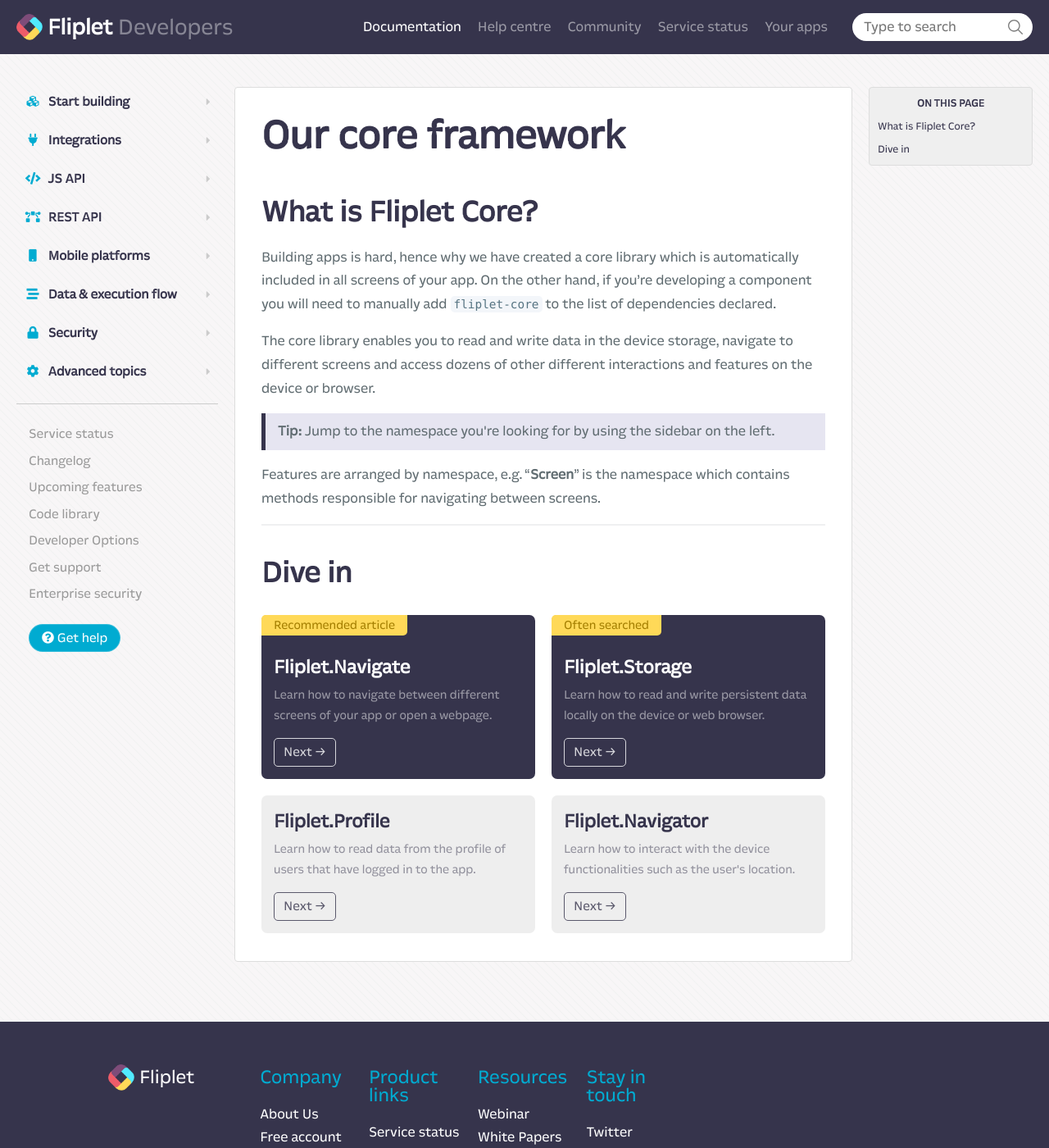
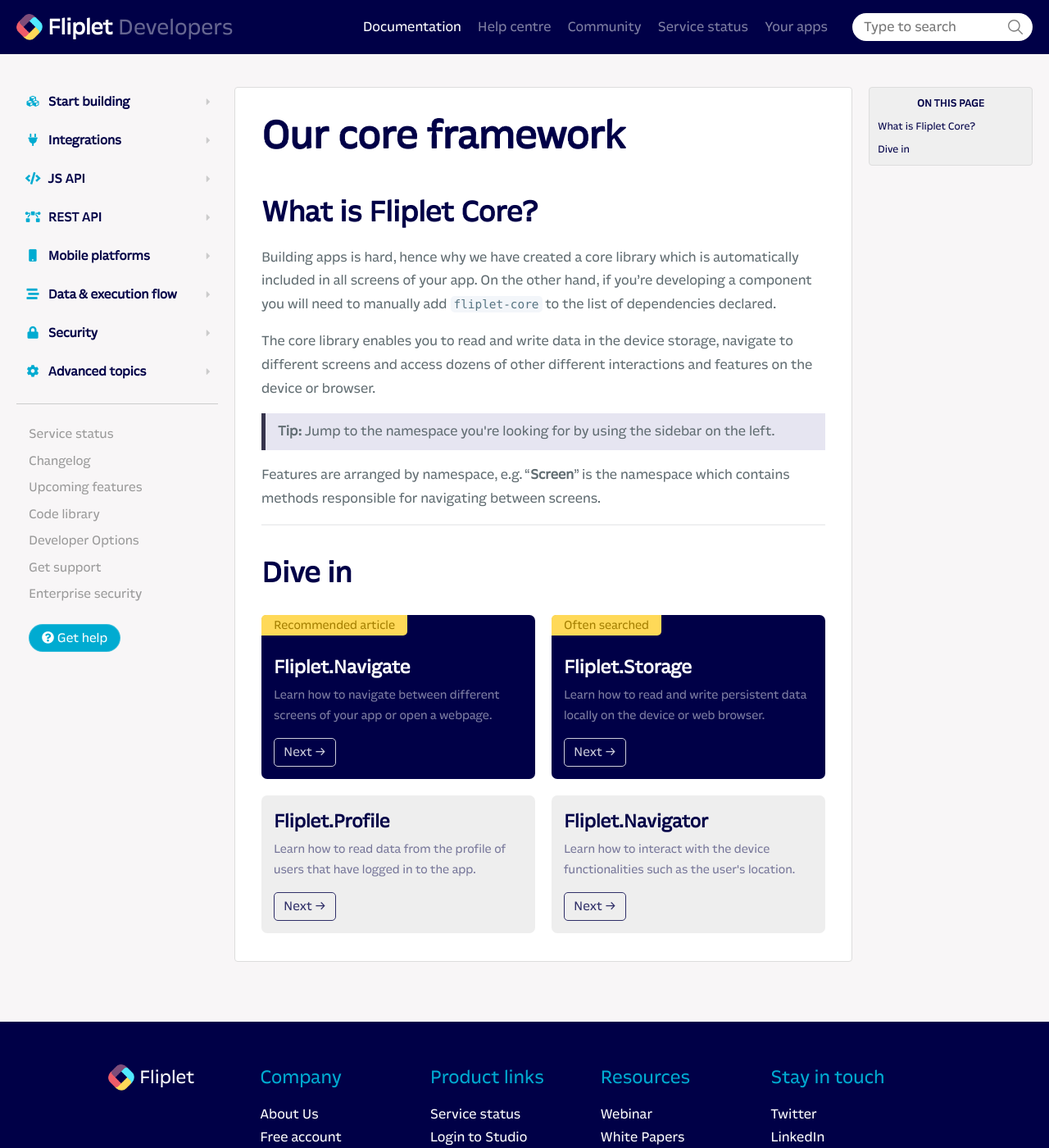
Before and after one commit to Fliplet/fliplet-cli, a Jekyll site: the page built from docs/API/core/overview.md, in a window 1280 px wide and 1400 px high. Shown: the whole window at 82% size. Built offline with Jekyll 4.4.1, drawn with Linux system fonts in a browser that asks for light colours; nearby versions of some CDN libraries; our own code applies the rules of GitHub Pages for plain Markdown files; library files that are not in the unit come from our copies; comment, search, counter and statistics services are not loaded; a style sheet for code colours, icons or effects is not loaded.

Commit message:
css updates

```diff
--- a/docs/assets/css/style.scss
+++ b/docs/assets/css/style.scss
@@ -4,7 +4,7 @@
 @import "./vendor.theme.css";
 
 $primary: #00abd1;
-$primaryBackground: #36344c;
+$primaryBackground: #000047;
 $lightBackground: #f8f6f7;
 
 $secondaryBackground: #4279ca;
@@ -33,11 +33,6 @@
   font-family: 'BASE1';
   -webkit-font-smoothing: antialiased;
   background-color: #f8f6f7;
-}
-
-body {
-  background-size: 10px 10px;
-  background-image: repeating-linear-gradient(45deg, #f3f3f3 0, #f3f3f3 1px, #f8f6f7 0, #f8f6f7 50%);
 }
 
 a {
@@ -1018,6 +1013,8 @@
     }
 
     .side {
+      flex: 1;
+
       .links {
         display: flex;
 
```
